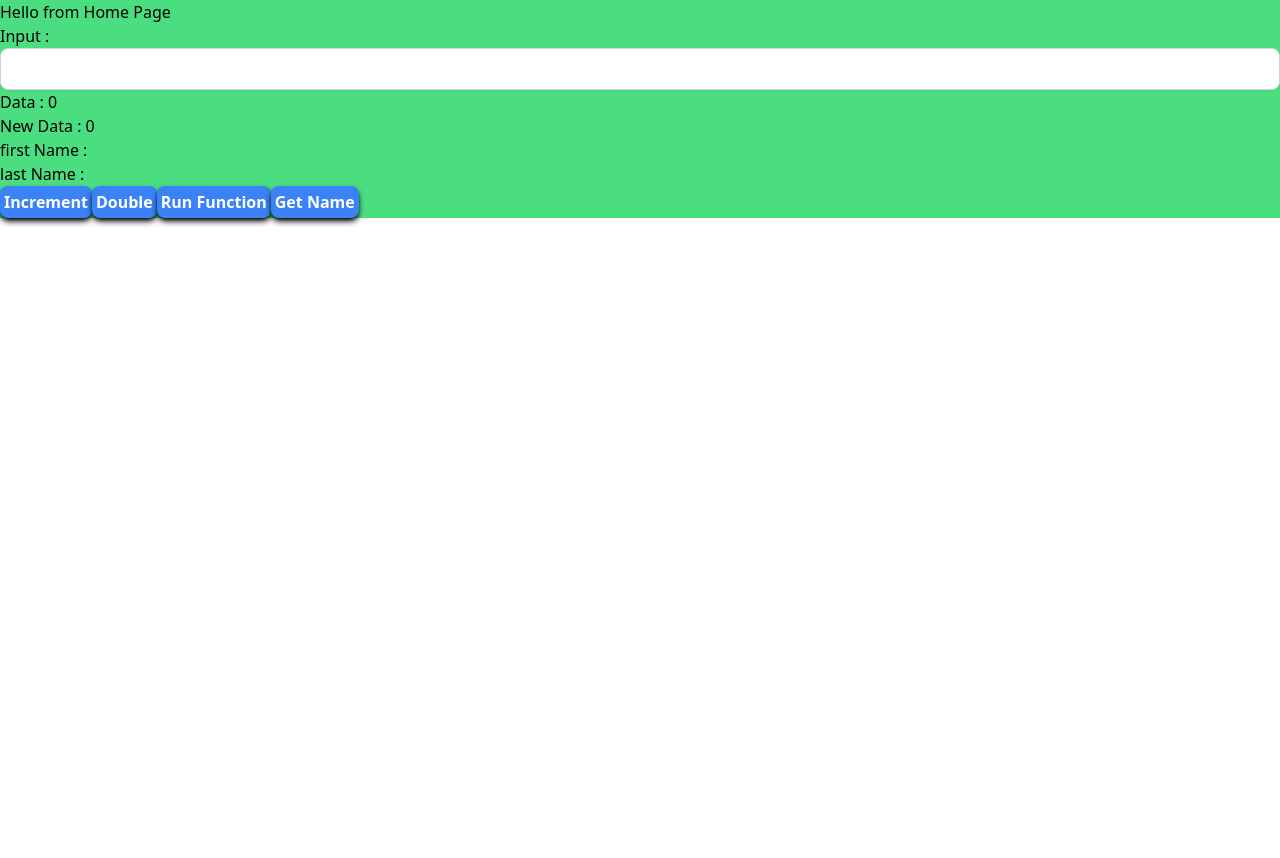
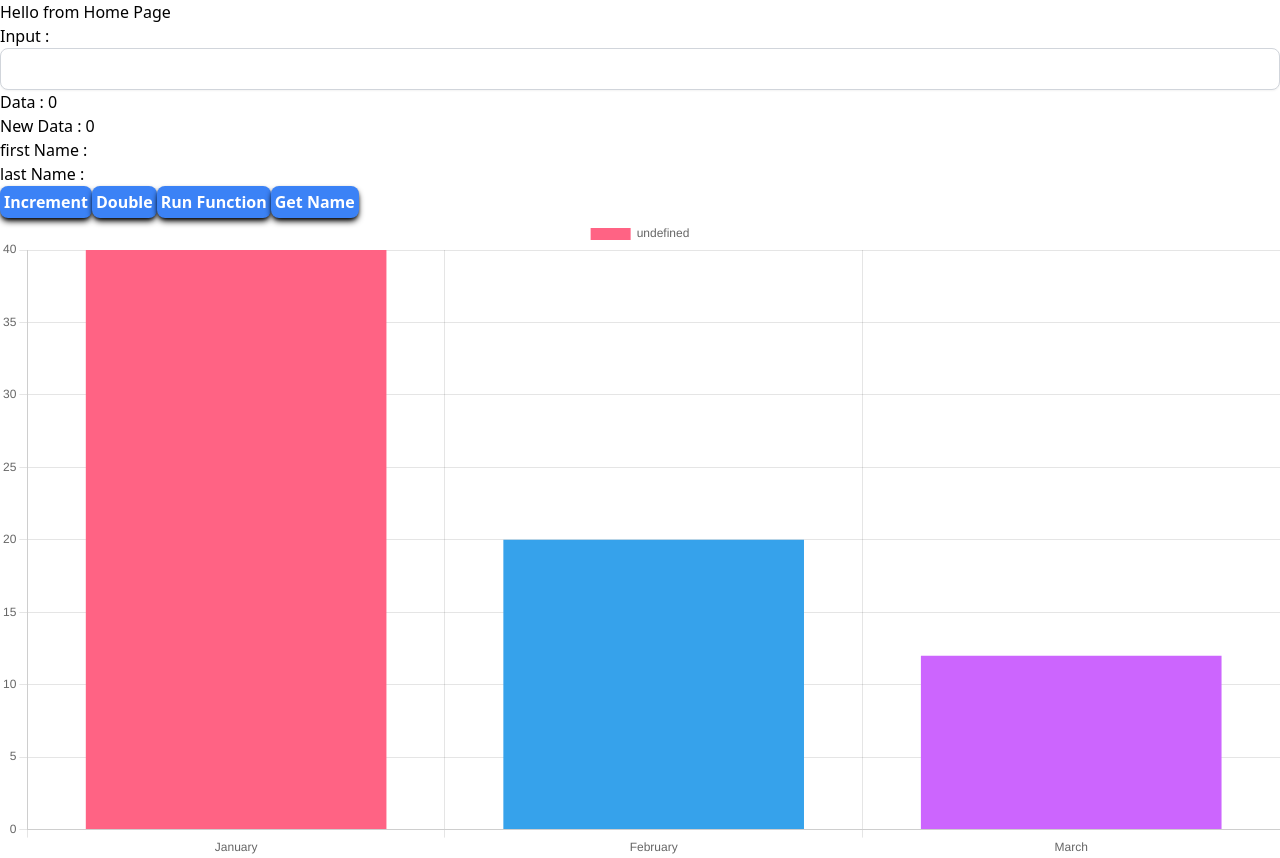
Before and after one commit to mintumia/allbusinessmintu, a Vue app: page / in a window 1280 px wide. Before the commit the page ends 800 px from the top, so only its background shows below. Built offline with nearby package versions, Linux system fonts and the light colour scheme.

Commit message:
Chartjs Added Working Fine

```diff
--- a/package.json
+++ b/package.json
@@ -10,9 +10,11 @@
   "dependencies": {
     "@tailwindcss/forms": "^0.5.6",
     "axios": "^1.5.1",
+    "chart.js": "^4.4.0",
     "pinia": "^2.1.6",
     "vue": "^3.3.4",
     "vue-axios": "^3.5.2",
+    "vue-chartjs": "^5.2.0",
     "vue-router": "^4.2.4"
   },
   "devDependencies": {
--- /dev/null
+++ b/src/components/simpleChart.vue
@@ -0,0 +1,44 @@
+<template>
+  <Bar :data="data" :options="options" />
+</template>
+
+<script lang="ts">
+
+import {
+  Chart as ChartJS,
+  Title,
+  Tooltip,
+  Legend,
+  BarElement,
+  CategoryScale,
+  LinearScale
+} from 'chart.js'
+import { Bar } from 'vue-chartjs'
+
+ChartJS.register(CategoryScale, LinearScale, BarElement, Title, Tooltip, Legend)
+
+export default {
+  name: 'simpleChart',
+  components: {
+    Bar
+  },
+  data() {
+    return {
+      data: {
+        labels: ['January', 'February', 'March'],
+        datasets: [{ data: [40, 20, 12] ,
+          backgroundColor: [
+            '#ff6384',
+            '#36a2eb',
+            '#cc65fe'    ]
+        }],
+
+
+      },
+      options: {
+        responsive: true
+      }
+    }
+  }
+}
+</script>
--- a/src/stores/common.js
+++ b/src/stores/common.js
@@ -18,9 +18,9 @@
         lastName.value = _lastName;
     }
 
-    function setFromNet() {
+    async function setFromNet() {
 
-        axios.get("http://127.0.0.1:8000/api/test").then(response => {
+      await  axios.get("http://127.0.0.1:8000/api/test").then(response => {
 
              firstName.value = response.data.fname;
              lastName.value = response.data.lname;
--- a/src/views/HomeView.vue
+++ b/src/views/HomeView.vue
@@ -3,6 +3,7 @@
 import {computed, ref} from "vue";
 import {useCounterStore} from "@/stores/counter";
 import {useCommonStore} from "@/stores/common";
+import SimpleChart from "@/components/simpleChart.vue";
 
 
 const nameStore = useCommonStore();
@@ -23,7 +24,7 @@
 </script>
 
 <template>
-  <main class="bg-green-400">
+  <main>
     <h1>Hello from Home Page</h1>
     <p>Input : </p> <input type="text" name="ff" id="ff">
     <!--    <button class="btn-blue" @click="test">Click Me</button>-->
@@ -39,5 +40,6 @@
     <button class="btn-blue" @click="run">Run Function</button>
     <button class="btn-blue" @click="nameStore.setFromNet()">Get Name</button>
 
+    <simple-chart class="w-2/4" />
   </main>
 </template>
```
Also changed, not shown: 1 other file (tests, documents, lock files or other folders).
